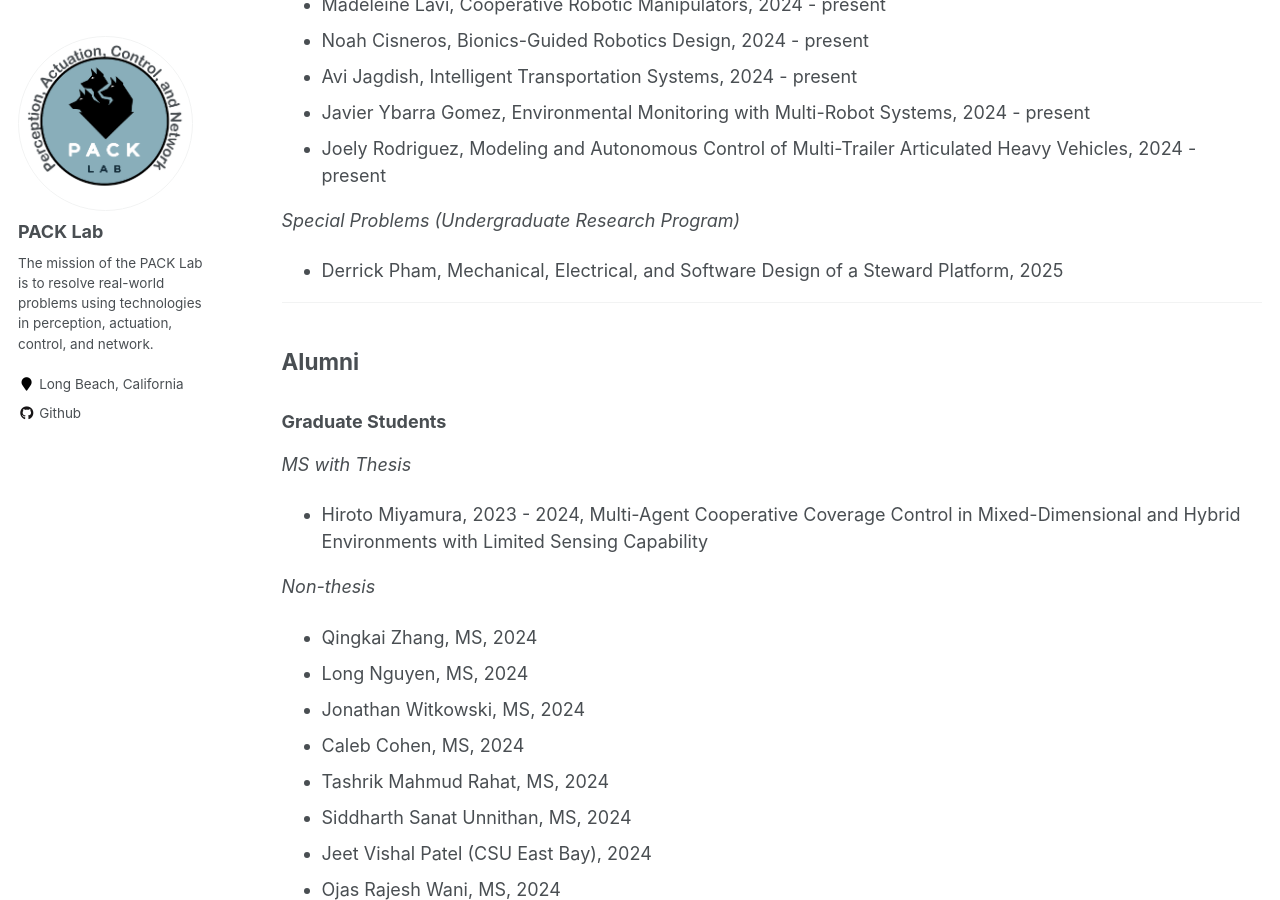
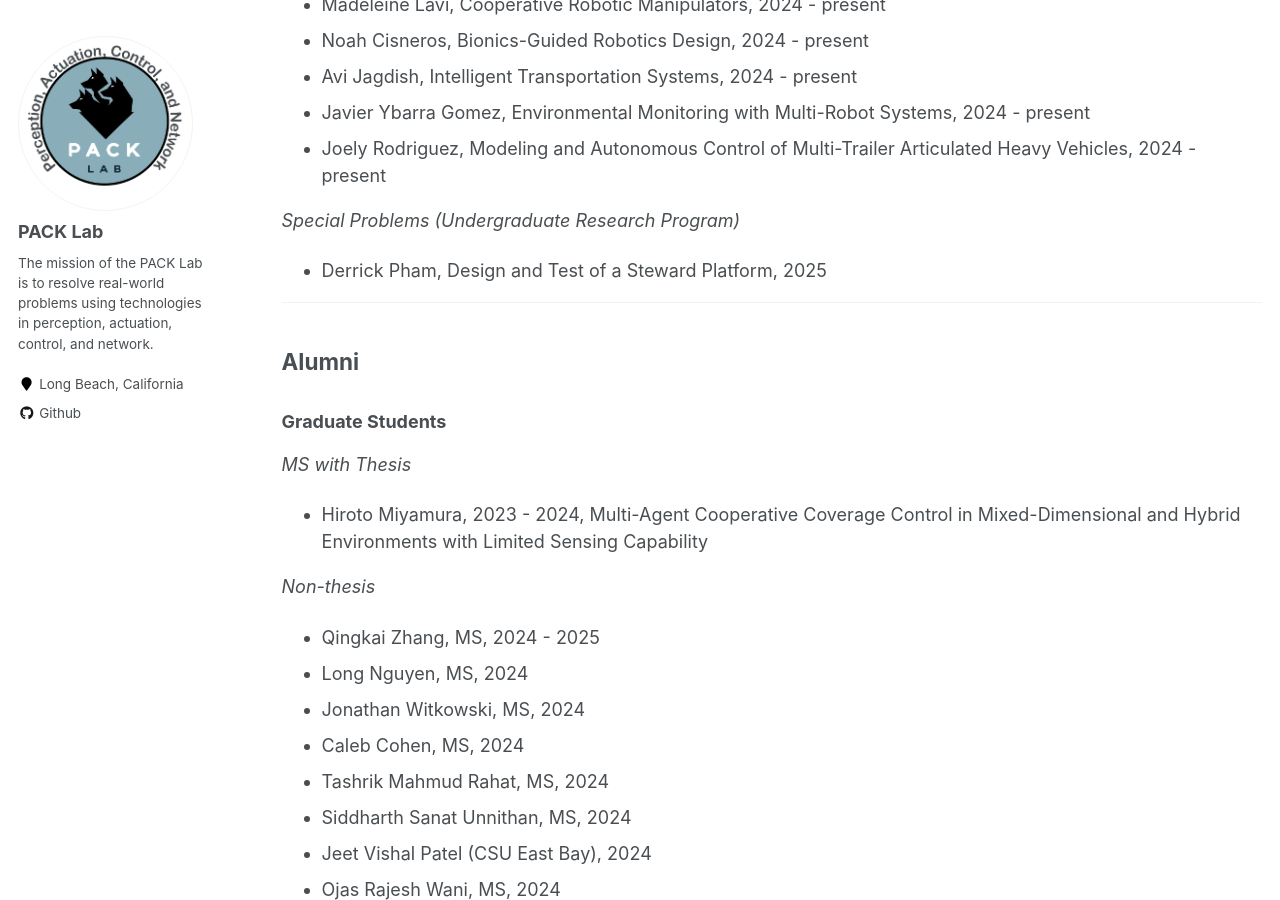
Before and after one commit to pack-lab/pack-lab.github.io, a Jekyll site: the page built from _pages/members.md, in a window 1280 px wide and 900 px high, scrolled down 848 px. Built offline with Jekyll 4.4.1, drawn with Linux system fonts in a browser that asks for light colours.

Commit message:
Update members.md

```diff
--- a/_pages/members.md
+++ b/_pages/members.md
@@ -37,7 +37,7 @@ author_profile: true
 
 *Special Problems (Undergraduate Research Program)*
 
-* Derrick Pham, Mechanical, Electrical, and Software Design of a Steward Platform, 2025
+* Derrick Pham, Design and Test of a Steward Platform, 2025
 
 <!-- *Others* -->
 
@@ -52,7 +52,7 @@ author_profile: true
 * Hiroto Miyamura, 2023 - 2024, Multi-Agent Cooperative Coverage Control in Mixed-Dimensional and Hybrid Environments with Limited Sensing Capability
 
 *Non-thesis*
-* Qingkai Zhang, MS, 2024
+* Qingkai Zhang, MS, 2024 - 2025
 * Long Nguyen, MS, 2024
 * Jonathan Witkowski, MS, 2024
 * Caleb Cohen, MS, 2024
```
